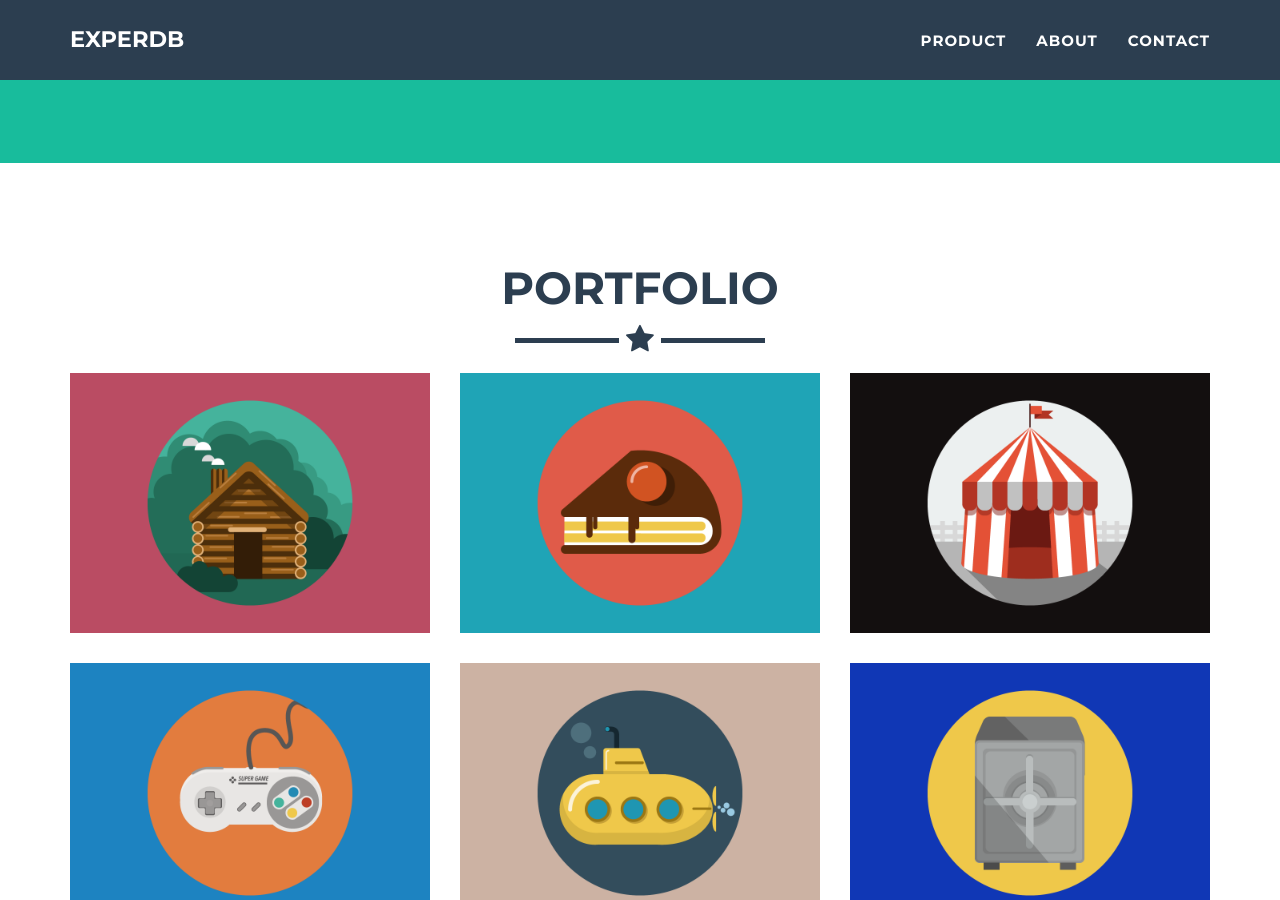
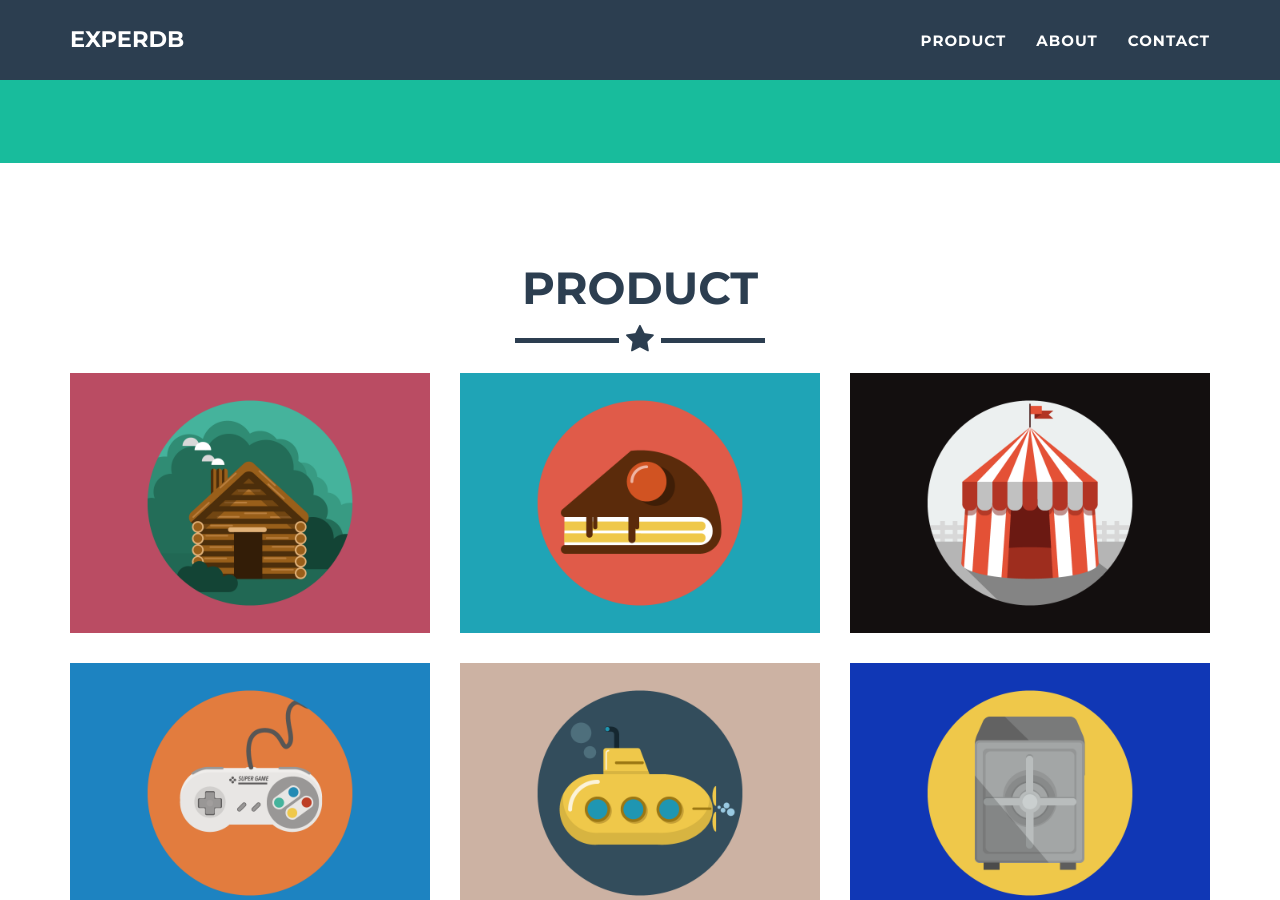
Before and after one commit to experdb/experdb_bak.github.io, a Jekyll site: the page built from index.html, in a window 1280 px wide and 900 px high, scrolled down 386 px. Built offline with Jekyll 4.4.1, drawn with Linux system fonts in a browser that asks for light colours.

Commit message:
Update portfolio_grid.html

```diff
--- a/_includes/portfolio_grid.html
+++ b/_includes/portfolio_grid.html
@@ -4,7 +4,7 @@
         <div class="container">
             <div class="row">
                 <div class="col-lg-12 text-center">
-                    <h2>Portfolio</h2>
+                    <h2>Product</h2>
                     <hr class="star-primary">
                 </div>
             </div>
```
